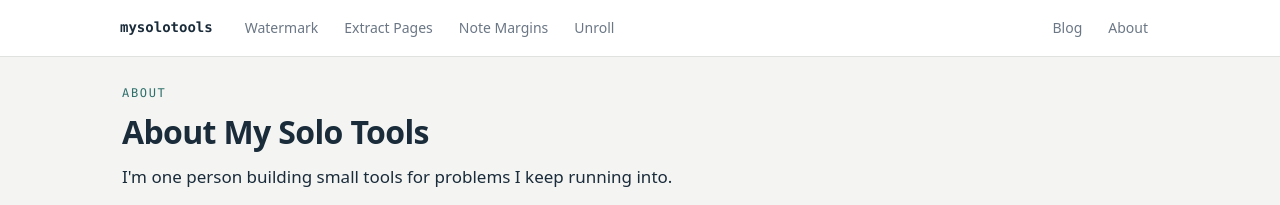
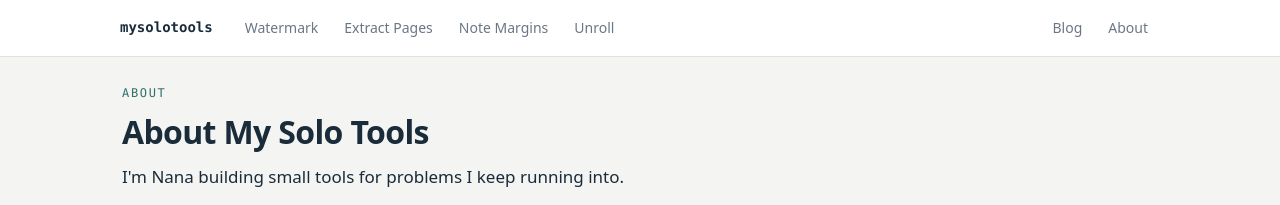
Before and after one commit to naanaajie/pdf4gpt, a plain HTML site: page about.html in a window 1280 px wide. Shown: the top 205 px of the page. Drawn offline with Linux system fonts and the light colour scheme.

Commit message:
Personalize About page copy with name

```diff
--- a/about.html
+++ b/about.html
@@ -80,7 +80,7 @@
     <p class="kicker">About</p>
     <h1>About My Solo Tools</h1>
 
-    <p>I'm one person building small tools for problems I keep running into.</p>
+    <p>I'm Nana building small tools for problems I keep running into.</p>
 
     <p>Some come from my own work. Others come from Reddit, where someone is stuck on a file and the top reply is "just buy Acrobat." If I think a simple browser page could fix it, I build one.</p>
 
```
